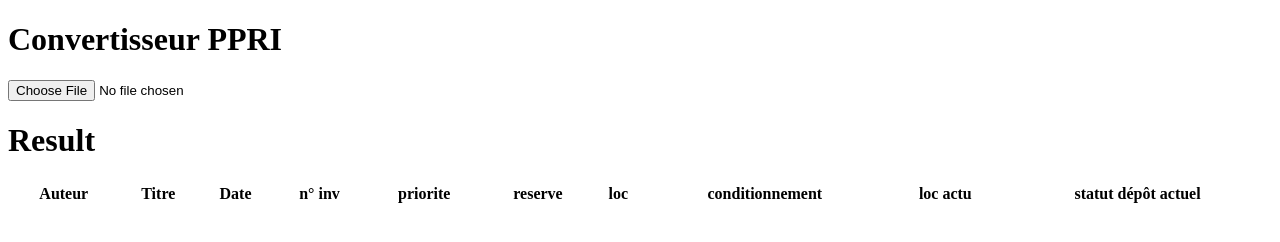
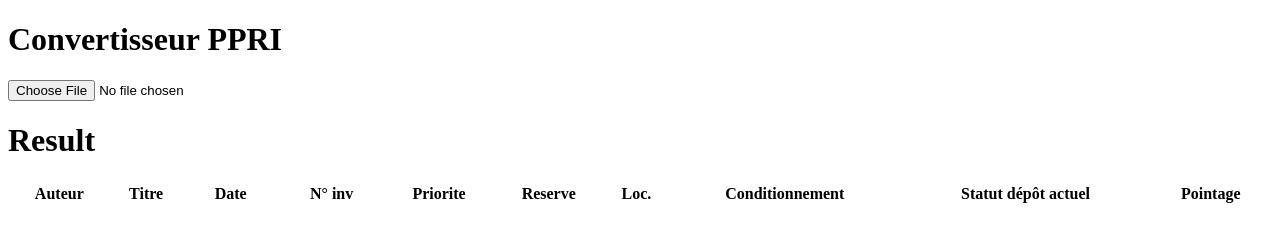
Before and after one commit to cbonnissent/ppriconvertisseur, a plain HTML site: page index.html in a window 1280 px wide. Drawn offline with Linux system fonts and the light colour scheme.

Commit message:
feat(css): update CSS

```diff
--- a/index.html
+++ b/index.html
@@ -4,26 +4,34 @@
     <meta charset="UTF-8">
     <meta name="viewport" content="width=device-width, initial-scale=1.0">
     <meta http-equiv="X-UA-Compatible" content="ie=edge">
-    <title>Document</title>
+    <title>PPRI</title>
+    <style>
+        @media print {
+        .noPrint {
+            display:none;
+        }
+    }
+    </style>
 </head>
 <body>
-    <h1>Convertisseur PPRI</h1>
-    <input type="file" id="input"/>
-    <h1>Result</h1>
+    <h1 class="noPrint">Convertisseur PPRI</h1>
+    <input class="noPrint" type="file" id="input"/>
+    <h1 class="noPrint">Result</h1>
     <table cellpadding="2" cellspacing="2" width="100%" align="center">
         <thead>
             <tr>
                 <th>Auteur</th>
                 <th>Titre</th>
-                <th>Date</th>
-                <th>n° inv</th>
-                <th>priorite</th>
-                <th>reserve</th>
-                <th>loc</th>
-                <th>conditionnement</th>
+                <th width="90px">Date</th>
+                <th width="100px">N° inv</th>
+                <th>Priorite</th>
+                <th>Reserve</th>
+                <th>Loc.</th>
+                <th>Conditionnement</th>
                 <!--<th>emplacement usuel</th>-->
-                <th>loc actu</th>
-                <th>statut dépôt actuel</th>
+                <!--<th class="noPrint">Loc actu</th>-->
+                <th>Statut dépôt actuel</th>
+                <th>Pointage</th>
             </tr>
         </thead>
             <tbody id="tableData"></tbody>
--- a/index.js
+++ b/index.js
@@ -72,8 +72,9 @@ function handleFiles() {
         "<td>"+(currentLine["loc"] || "")+"</td>"+
         "<td>"+(currentLine["conditionnement"] || "")+"</td>"+
         //"<td>"+(currentLine["emplacement usuel"] || "")+"</td>"+
-        "<td>"+(currentLine["loc actu"] || "")+"</td>"+
+        //"<td class=\"noPrint\">"+(currentLine["loc actu"] || "")+"</td>"+
         "<td>"+(currentLine["statut dépôt actuel"] || "")+"</td>"+
+        "<td>☐</td>"+
       "</tr>"
       ;
     }, "<tbody>");
```
